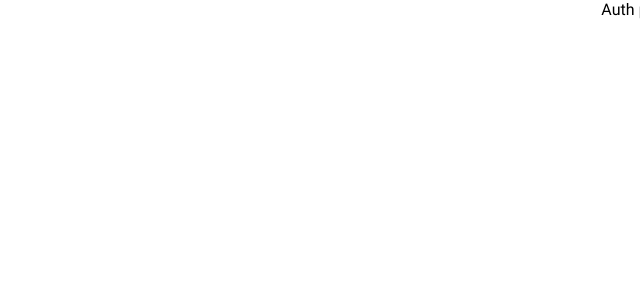
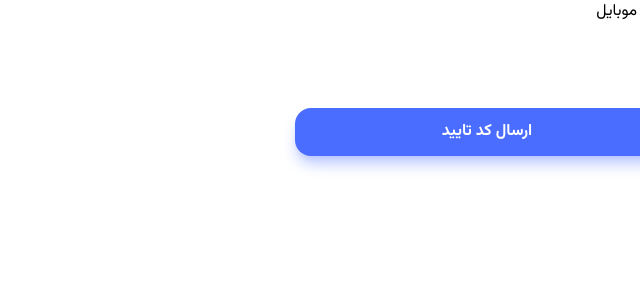
Before and after one commit to Behrooz-zendehdel/Hotel, a React (Vite) app: page /auth in a window 1280 px wide. Shown: the top 300 px of the page, without its empty margins (640-1280 px from the left). Built offline with nearby package versions, Linux system fonts and the light colour scheme.

Commit message:
add layer component

```diff
--- a/src/App.jsx
+++ b/src/App.jsx
@@ -2,9 +2,11 @@
 import Auth from "./Pages/Auth";
 function App() {
   return (
-    <Routes>
-      <Route path="/auth" element={<Auth />} />
-    </Routes>
+    <div className="container xl:max-w-screen-xl">
+      <Routes>
+        <Route path="/auth" element={<Auth />} />
+      </Routes>
+    </div>
   );
 }
 
--- a/src/Pages/Auth.jsx
+++ b/src/Pages/Auth.jsx
@@ -1,7 +1,12 @@
 import React from "react";
+import SendOTPForm from "../featuers/Authentication/SendOTPForm";
 
 function Auth() {
-  return <div>Auth page</div>;
+  return (
+    <div className="w-full sm:max-w-sm">
+      <SendOTPForm />
+    </div>
+  );
 }
 
 export default Auth;
--- /dev/null
+++ b/src/featuers/Authentication/SendOTPForm.jsx
@@ -0,0 +1,28 @@
+import React, { useState } from "react";
+
+function SendOTPForm() {
+  const [phoneNumber, setPhoneNumber] = useState("");
+  return (
+    <div className="">
+      <form action="" className="space-y-8">
+        <div>
+          <label className="mb-1" htmlFor="PhoneNumber">
+            شماره موبایل
+          </label>
+          <input
+            value={phoneNumber}
+            onChange={(e) => setPhoneNumber(e.target.value)}
+            id="PhoneNumber"
+            className="textField__input"
+            type="text"
+          />
+        </div>
+        <button className="PX-4 py-3 font-bold bg-primary-900 text-white w-full rounded-2xl  transition-all duration-300 hover:bg-primary-800 shadow-lg shadow-primary-300 ">
+          ارسال کد تایید
+        </button>
+      </form>
+    </div>
+  );
+}
+
+export default SendOTPForm;
--- a/src/index.css
+++ b/src/index.css
@@ -73,39 +73,11 @@
   color: rgb(var(--color-secondary-100));
 }
 
+/* ------------ */
 @layer components {
   .textField__input {
-    @apply w-full py-3 px-4 rounded-xl text-secondary-900 border border-secondary-100 bg-secondary-100 hover:border-primary-500 focus:border-primary-500 focus:bg-secondary-0 transition-all duration-300 ease-out focus:shadow-lg focus:shadow-primary-200 dark:focus:shadow-secondary-200;
-  }
-  .btn {
-    @apply px-3 py-1 font-bold rounded-xl transition-all duration-300;
-  }
-  .btn--primary {
-    @apply px-4 py-3 bg-primary-900 text-white hover:bg-primary-800 shadow-lg shadow-primary-300 dark:shadow-secondary-200;
-  }
-  .btn--secondary {
-    @apply bg-secondary-600 text-secondary-100;
-  }
-  .btn--outline {
-    @apply border border-secondary-700 text-secondary-700;
-  }
-  .btn--danger {
-    @apply border border-rose-700 text-rose-700;
-  }
-  .badge {
-    @apply inline-block whitespace-nowrap rounded-xl px-2 py-0.5;
-  }
-  .badge--primary {
-    @apply bg-primary-900 text-white;
-  }
-  .badge--secondary {
-    @apply bg-secondary-200 text-secondary-600;
-  }
-  .badge--success {
-    @apply bg-green-500 text-white;
-  }
-  .badge--danger {
-    @apply bg-red-500 text-white;
+    @apply w-full text-secondary-900 border-gray-300 border py-3 px-4 rounded-xl hover:text-primary-300
+    focus:border-primary-300 focus:bg-white transition-all duration-300 ease-in-out focus:shadow-lg focus:shadow-primary-300;
   }
 }
 
@@ -122,7 +94,7 @@
 * {
   box-sizing: border-box;
   scroll-behavior: smooth;
-  /* border: none; */
+  border: none;
   outline: none;
   padding: 0;
   margin: 0;
@@ -182,4 +154,8 @@
   color: rgb(var(--color-secondary-600));
 }
 
+label {
+  display: block;
+}
+
 /*  react tag input */
```
